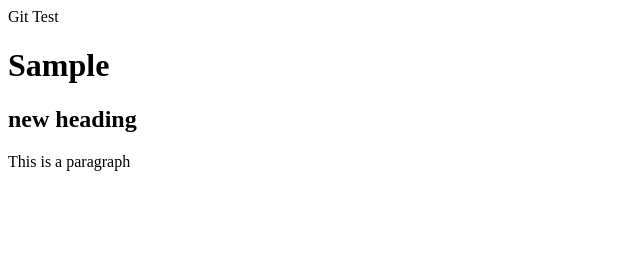
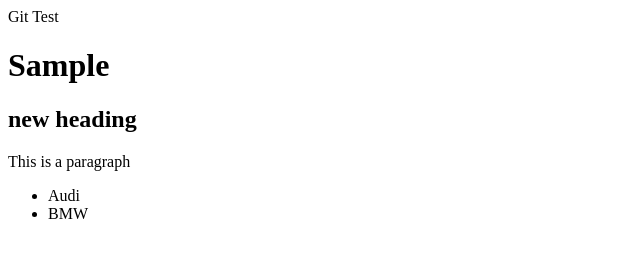
Before and after one commit to danushkaherath/git_test, a plain HTML site: page index.html in a window 1280 px wide. Shown: the full height of the page, 0-640 px from the left. Drawn offline with Linux system fonts and the light colour scheme.

Commit message:
Update index.html
Update car list

```diff
--- a/index.html
+++ b/index.html
@@ -4,5 +4,10 @@
         <h1>Sample</h1>
         <h2> new heading</h2>
         <p>This is a paragraph</p>
+
+        <ul>
+            <li>Audi</li>
+            <li>BMW</li>
+        </ul>
     </body>
 </html>
```
